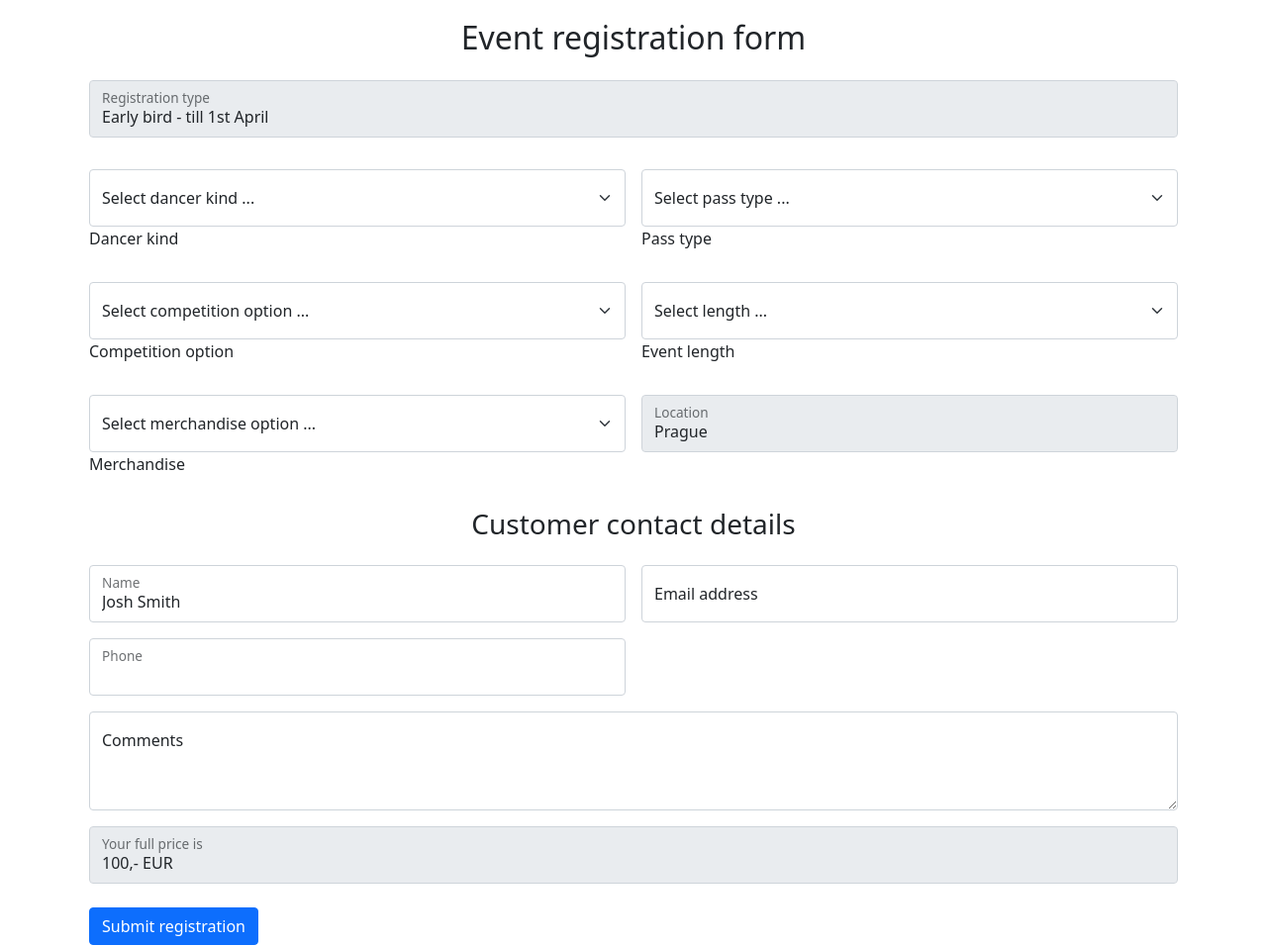
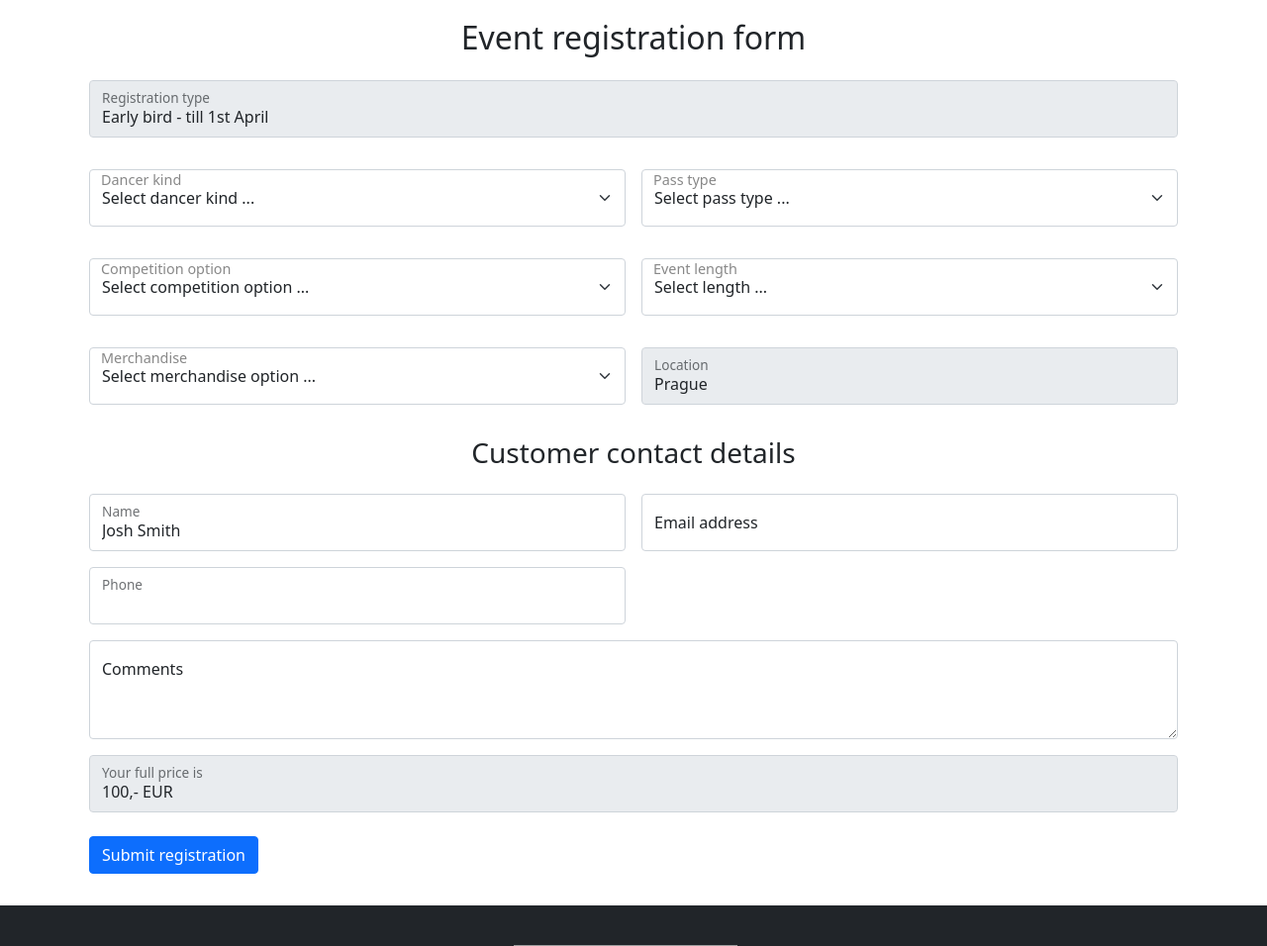
Before and after one commit to SimonB87/Regis, a PHP site: page / in a window 1280 px wide. Shown: the part 2784-3740 px from the top of the page at 99% size. Run offline with PHP 8.4, Linux system fonts and the light colour scheme; grey boxes are pictures that could not be loaded.

Commit message:
webForm - custom labels CSS

```diff
--- a/webForm/assets/css/style.css
+++ b/webForm/assets/css/style.css
@@ -106,12 +106,16 @@ select {
   min-height: 58px;
 }
 
-.form-select label {
-  padding: 0.5rem 0.75rem;
+.div-select {
+  position: relative;
 }
 
-.form-floating > .select {
-  border: none;
+.div-select > .form-select-customLabel {
+  color: #888;
+  font-size: 0.9rem;
+  position: absolute;
+  top: 0;
+  left: 0.75rem;
 }
 
 /* form elements - end */
```
